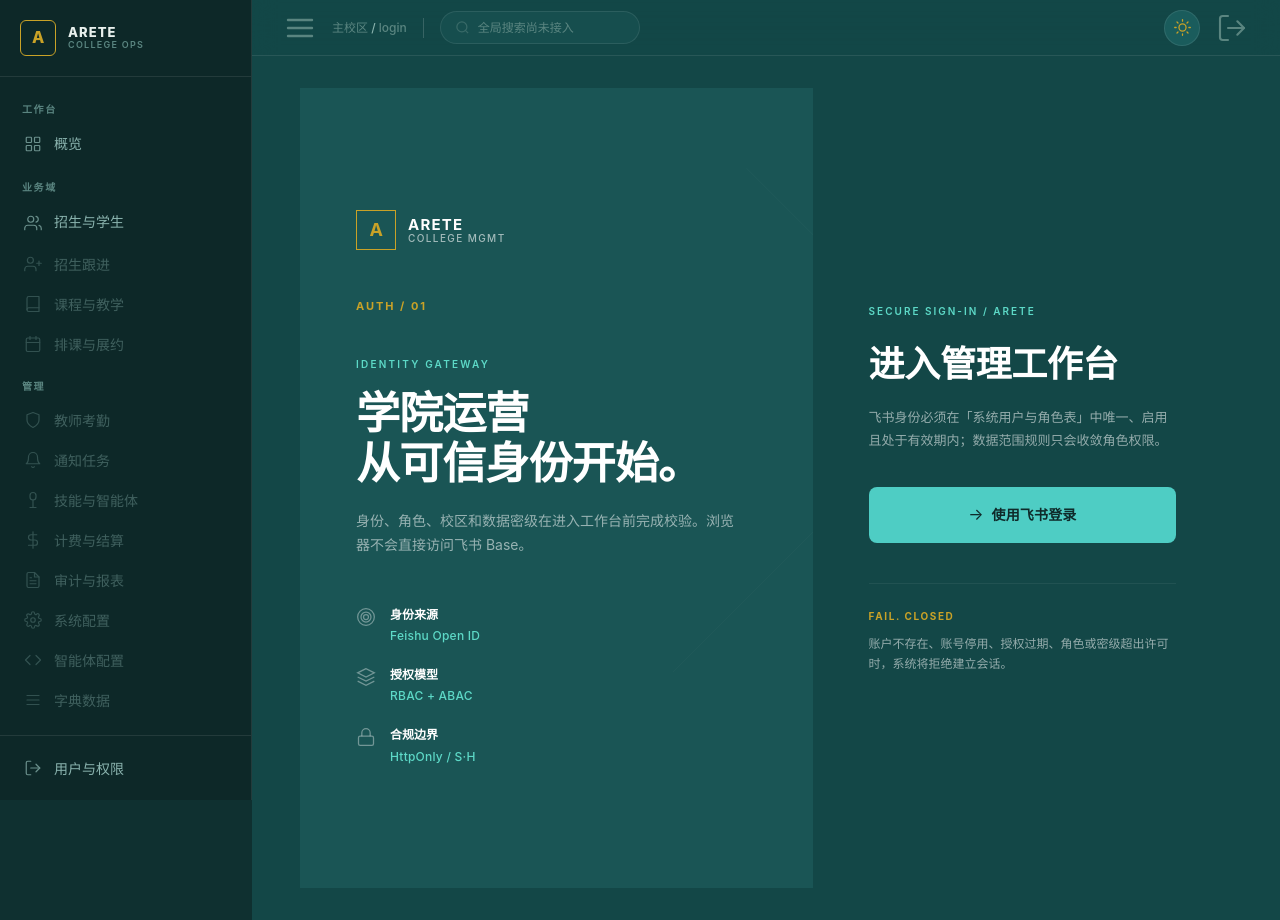
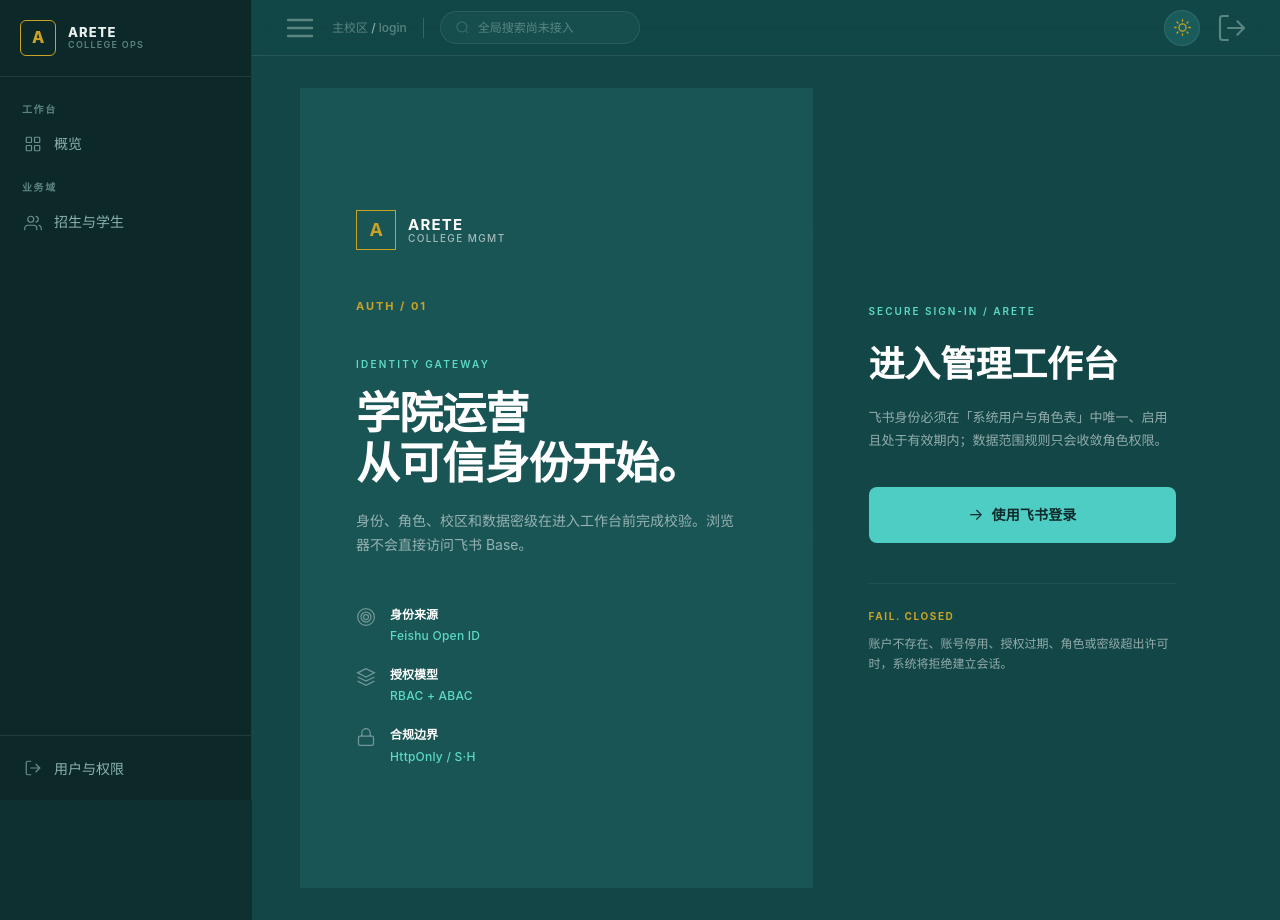
Before and after one commit to sunxufeng/acms, a Next.js app in the folder apps/web/: page /login in a window 1280 px wide. Built offline with nearby package versions, Linux system fonts and the light colour scheme; no server answers.

Commit message:
fix(ui): 隐藏侧边栏未上线占位子菜单(disabled 项不再渲染)
- 仅渲染已启用的导航项(概览 / 招生与学生)
- 区块标题仅在该区块有可见项时显示
- 避免占位子菜单(招生跟进/课程与教学等)误用 /students 路由造成混淆

```diff
--- a/apps/web/components/AppShell.tsx
+++ b/apps/web/components/AppShell.tsx
@@ -103,18 +103,16 @@ export default function AppShell({ children }: { children: React.ReactNode }) {
         </div>
 
         <nav className="sidebar-nav">
-          {NAV_ITEMS.map((group) => (
+          {NAV_ITEMS.map((group) => {
+            const visible = group.items.filter((i) => !i.disabled);
+            if (visible.length === 0) return null;
+            return (
               <div key={group.section}>
                 <div className="sidebar-section-label">{group.section}</div>
-              {group.items.map((item) => {
+                {visible.map((item) => {
                   const Icon = item.icon;
                   const active = isActive(item.href);
-                return item.disabled ? (
-                  <button key={item.key} className="nav-item" style={{ opacity: 0.4 }} title="即将上线">
-                    <span className="nav-icon"><Icon /></span>
-                    <span>{item.label}</span>
-                  </button>
-                ) : (
+                  return (
                     <Link key={item.key} href={item.href} className={`nav-item${active ? ' active' : ''}`}>
                       <span className="nav-icon"><Icon /></span>
                       <span>{item.label}</span>
@@ -122,7 +120,8 @@ export default function AppShell({ children }: { children: React.ReactNode }) {
                   );
                 })}
               </div>
-          ))}
+            );
+          })}
         </nav>
 
         <div className="sidebar-footer">
```
Lines whose indentation alone changed are shown as unchanged.
